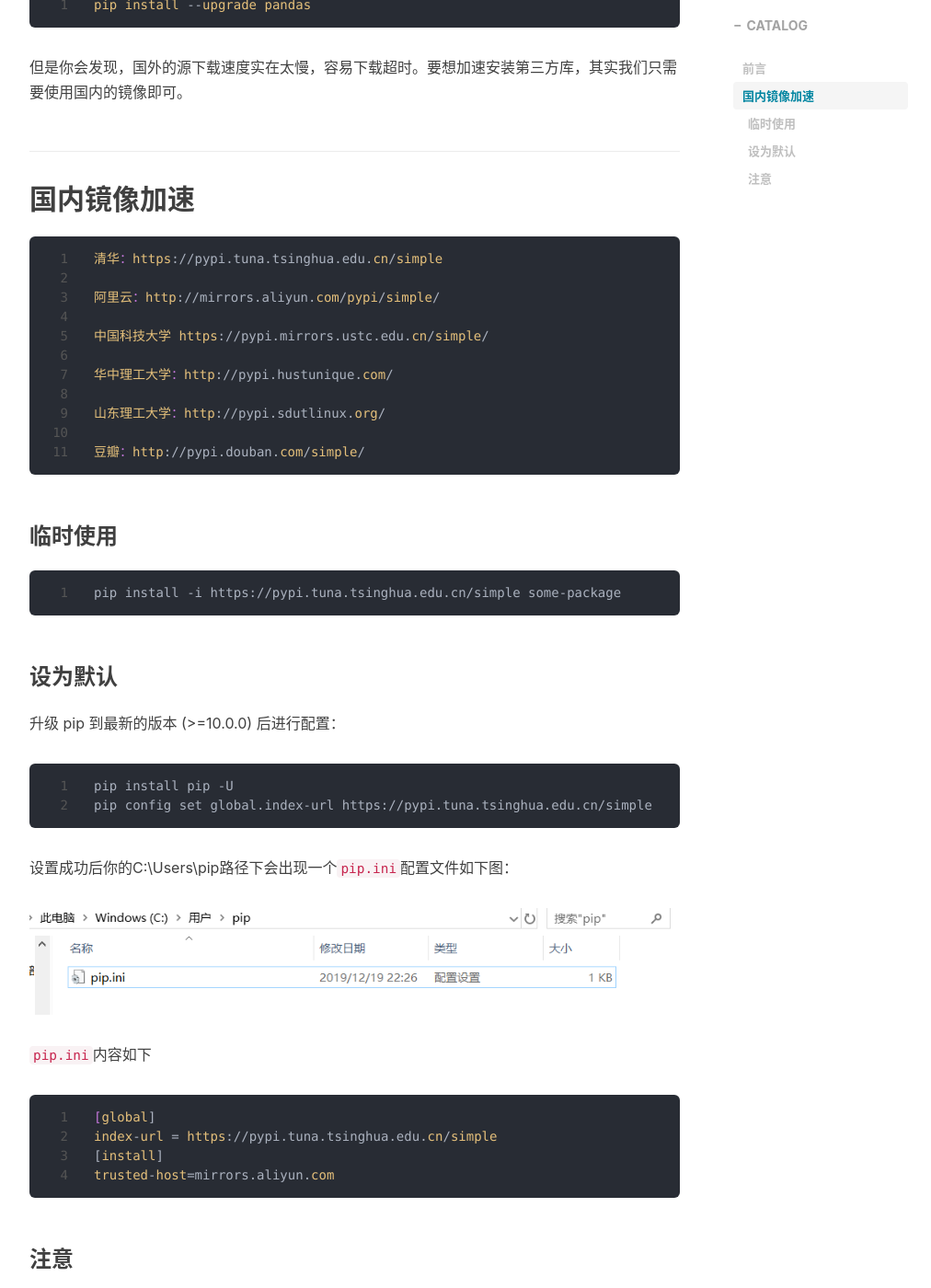
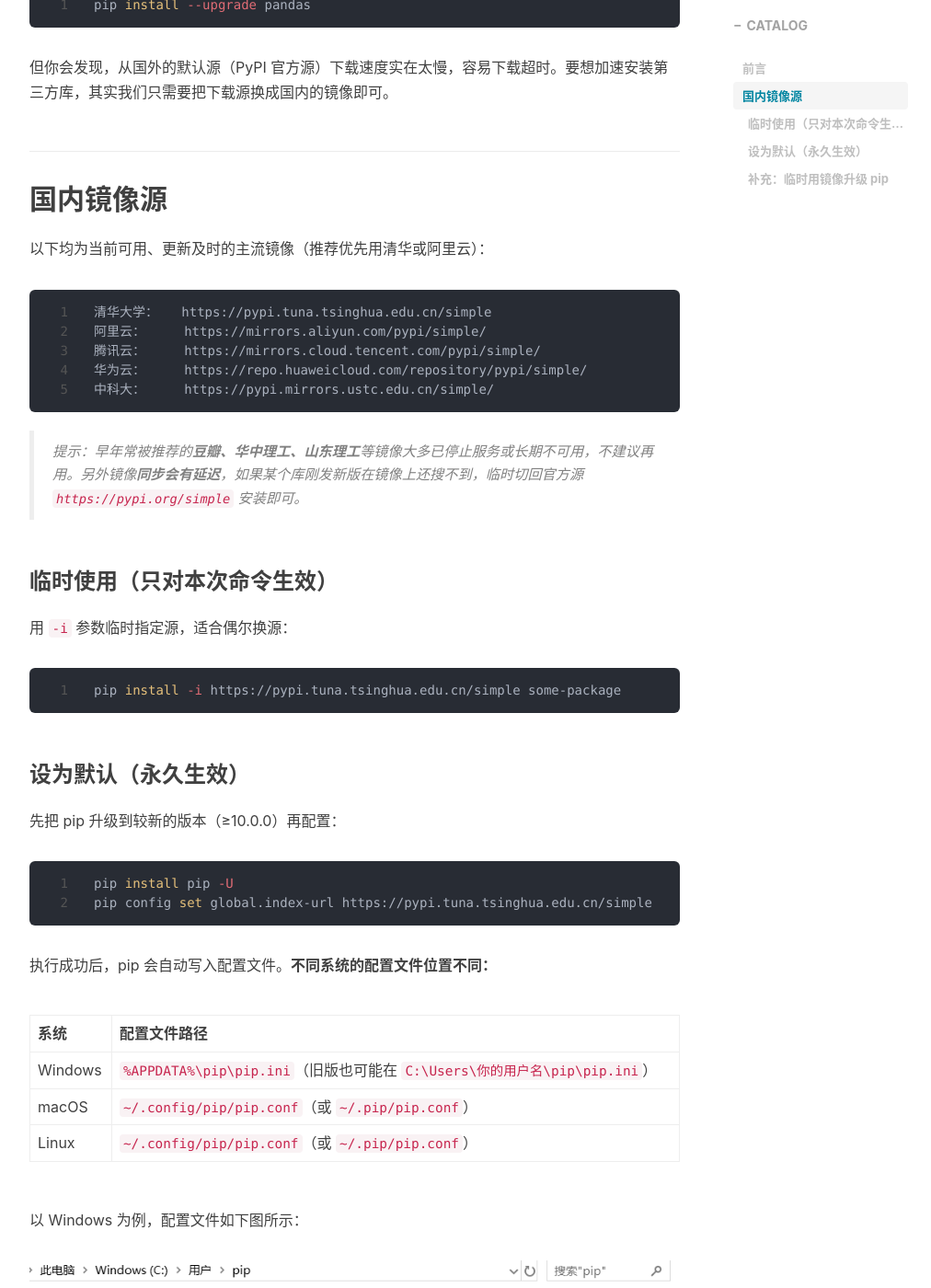
Before and after one commit to datazhy/zhyblog, a Jekyll site: the page built from _posts/2022-07-30-pip-python-install.md, in a window 1280 px wide and 1400 px high, scrolled down 1214 px. Shown: the whole window at 92% size, without its empty margins (233-1245 px from the left). Built offline with Jekyll 4.4.1, drawn with Linux system fonts in a browser that asks for light colours; nearby versions of some CDN libraries; comment, search, counter and statistics services are not loaded; some of the changed text lies outside the part shown.

Commit message:
优化旧文 pip 换源：更新失效镜像源、修正 pip.ini 的 trusted-host 错误、补 alt 与多平台配置路径

````diff
--- a/_posts/2022-07-30-pip-python-install.md
+++ b/_posts/2022-07-30-pip-python-install.md
@@ -1,7 +1,8 @@
 ---
 layout:       post
-title:      "pip安装第三方库网速慢的解决方案"
+title:      "pip 安装第三方库网速慢的解决方案"
 subtitle:   "Solutions for Slow Internet Speed when Installing Third-Party Libraries with pip"
+description:  "pip 从国外源下载第三方库太慢、容易超时？换用清华、阿里云、腾讯云等国内镜像即可提速。本文给出临时使用与永久配置两种方法，并附各平台 pip 配置文件路径。"
 date:       2022-07-30 12:00:00
 author:       "Zhy"
 catalog:      true
@@ -16,7 +17,7 @@ tags:
 
 ## **前言**
 
-Python之所以好用，并受到大家的喜爱，我想很多优质的第三方库是其中一个原因。例如爬虫我们使用的requests库，数据分析中的pandas库，机器学习中的sklearn库等。
+Python 之所以好用、受到大家喜爱，很多优质的第三方库是其中一个重要原因。例如爬虫常用的 requests 库、数据分析中的 pandas 库、机器学习中的 sklearn 库等。
 
 * pandas
 * numpy
@@ -25,77 +26,92 @@ Python之所以好用，并受到大家的喜爱，我想很多优质的第三
 * sklearn
 * ......
 
-pip升级方式：
+pip 自身升级方式：
 
-```coq
+```bash
 pip install pip -U
 ```
 
 
 安装第三方库（其他库同理）：
 
-```coq
+```bash
 pip install pandas
 ```
 
-更新方式为：
 
-```coq
+更新已安装的库：
+
+```bash
 pip install --upgrade pandas
 ```
 
 
-但是你会发现，国外的源下载速度实在太慢，容易下载超时。要想加速安装第三方库，其实我们只需要使用国内的镜像即可。
+但你会发现，从国外的默认源（PyPI 官方源）下载速度实在太慢，容易下载超时。要想加速安装第三方库，其实我们只需要把下载源换成国内的镜像即可。
 
 
-## **国内镜像加速**
+## **国内镜像源**
 
-```coq
-清华：https://pypi.tuna.tsinghua.edu.cn/simple
+以下均为当前可用、更新及时的主流镜像（推荐优先用清华或阿里云）：
 
-阿里云：http://mirrors.aliyun.com/pypi/simple/
+```text
+清华大学：   https://pypi.tuna.tsinghua.edu.cn/simple
+阿里云：     https://mirrors.aliyun.com/pypi/simple/
+腾讯云：     https://mirrors.cloud.tencent.com/pypi/simple/
+华为云：     https://repo.huaweicloud.com/repository/pypi/simple/
+中科大：     https://pypi.mirrors.ustc.edu.cn/simple/
+```
 
-中国科技大学 https://pypi.mirrors.ustc.edu.cn/simple/
+> 提示：早年常被推荐的**豆瓣、华中理工、山东理工**等镜像大多已停止服务或长期不可用，不建议再用。另外镜像**同步会有延迟**，如果某个库刚发新版在镜像上还搜不到，临时切回官方源 `https://pypi.org/simple` 安装即可。
 
-华中理工大学：http://pypi.hustunique.com/
 
-山东理工大学：http://pypi.sdutlinux.org/
+### **临时使用（只对本次命令生效）**
 
-豆瓣：http://pypi.douban.com/simple/
+用 `-i` 参数临时指定源，适合偶尔换源：
+
+```bash
+pip install -i https://pypi.tuna.tsinghua.edu.cn/simple some-package
 ```
 
 
-### **临时使用**
+### **设为默认（永久生效）**
 
-```
-pip install -i https://pypi.tuna.tsinghua.edu.cn/simple some-package
-```
+先把 pip 升级到较新的版本（≥10.0.0）再配置：
 
-### **设为默认**
-
-升级 pip 到最新的版本 (>=10.0.0) 后进行配置：
-
-```
+```bash
 pip install pip -U
 pip config set global.index-url https://pypi.tuna.tsinghua.edu.cn/simple
 ```
 
-设置成功后你的C:\Users\pip路径下会出现一个`pip.ini`配置文件如下图：
+执行成功后，pip 会自动写入配置文件。**不同系统的配置文件位置不同：**
 
-![](/img/in-post/pip-install.png)
+| 系统 | 配置文件路径 |
+| --- | --- |
+| Windows | `%APPDATA%\pip\pip.ini`（旧版也可能在 `C:\Users\你的用户名\pip\pip.ini`） |
+| macOS | `~/.config/pip/pip.conf`（或 `~/.pip/pip.conf`） |
+| Linux | `~/.config/pip/pip.conf`（或 `~/.pip/pip.conf`） |
 
-`pip.ini`内容如下
-```coq
+以 Windows 为例，配置文件如下图所示：
+
+![Windows 用户目录下自动生成的 pip.ini 配置文件](/img/in-post/pip-install.png)
+
+其内容大致如下：
+
+```ini
 [global]
 index-url = https://pypi.tuna.tsinghua.edu.cn/simple
+
 [install]
-trusted-host=mirrors.aliyun.com
+trusted-host = pypi.tuna.tsinghua.edu.cn
 ```
 
-### **注意**
+> 注意：`trusted-host` 要和 `index-url` 的**主机名保持一致**。它的作用是对**非 HTTPS（http 开头）**的源跳过 SSL 校验；上面清华源本身是 https，其实可以不写 `trusted-host`。只有当你用的是 http 源、或遇到 SSL 报错时才需要，且必须填对应的主机名（原来那种 index 指向清华、trusted-host 却写阿里云的写法是错的，不会生效）。
 
-如果你的 pip 默认源的网络连接较差，可以临时使用清华的镜像站来升级pip版本：
 
-```coq
+### **补充：临时用镜像升级 pip**
+
+如果你的默认源网络较差，连 pip 自身都升级不动，可以临时借清华镜像来升级：
+
+```bash
 pip install -i https://pypi.tuna.tsinghua.edu.cn/simple pip -U
 ```
````
